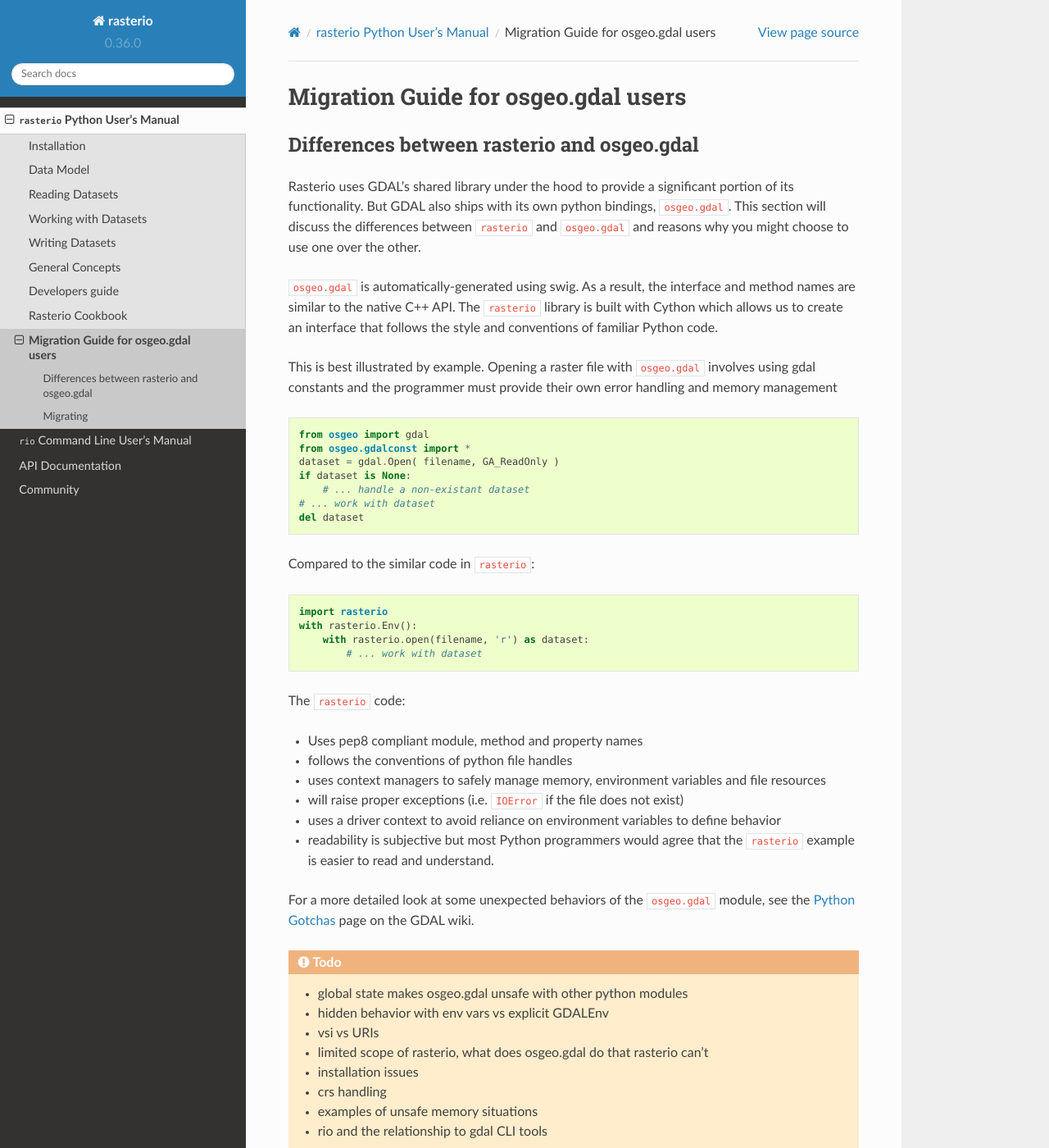
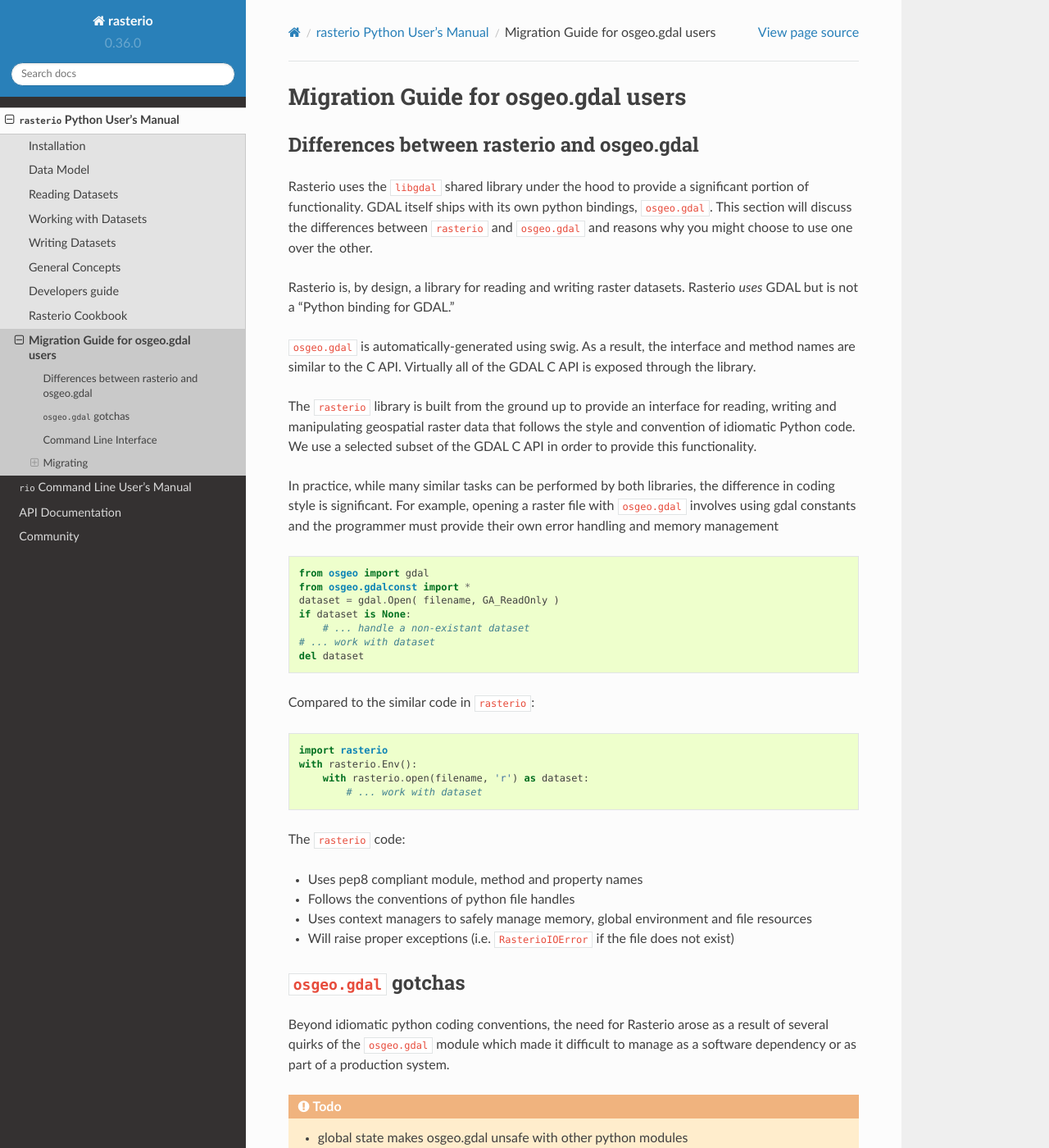
Before and after one commit to rasterio/rasterio, a Sphinx documentation site: the page built from docs/osgeo_gdal_migration.rst, in a window 1280 px wide and 1400 px high. Shown: the whole window at 82% size. Built offline with Sphinx 7.4.7 and the Read the Docs theme 2.0.0, drawn with Linux system fonts in a browser that asks for light colours; some of the changed text lies outside the part shown.

Commit message:
first part of the osgeo migration guide

```diff
--- a/docs/osgeo_gdal_migration.rst
+++ b/docs/osgeo_gdal_migration.rst
@@ -4,16 +4,26 @@ Migration Guide for osgeo.gdal users
 
 Differences between rasterio and osgeo.gdal
 ^^^^^^^^^^^^^^^^^^^^^^^^^^^^^^^^^^^^^^^^^^^
-Rasterio uses GDAL's shared library under the hood to provide a significant portion of its functionality.
-But GDAL also ships with its own python bindings, ``osgeo.gdal``.
-This section will discuss the differences between ``rasterio`` and ``osgeo.gdal`` and reasons why you might
-choose to use one over the other.
+Rasterio uses the ``libgdal`` shared library under the hood to provide a significant portion
+of functionality.  GDAL itself ships with its own python bindings, ``osgeo.gdal``.
+This section will discuss the differences between ``rasterio`` and ``osgeo.gdal``
+and reasons why you might choose to use one over the other.
+
+Rasterio is, by design, a library for reading and writing raster datasets.
+Rasterio *uses* GDAL but is not a "Python binding for GDAL."
 
 ``osgeo.gdal`` is automatically-generated using swig. As a result, the interface and method names are
-similar to the native C++ API.  The ``rasterio`` library is built with Cython which allows
-us to create an interface that follows the style and conventions of familiar Python code.
+similar to the C API. Virtually all of the GDAL C API is exposed through the library.
 
-This is best illustrated by example.  Opening a raster file with ``osgeo.gdal`` involves using gdal constants and the programmer must provide their own error handling and memory management ::
+The ``rasterio`` library is built from the ground up to provide an interface for reading,
+writing and manipulating geospatial raster data that follows the style and convention
+of idiomatic Python code.  We use a selected subset of the GDAL C API in order to
+provide this functionality.
+
+In practice, while many similar tasks can be performed by both libraries,
+the difference in coding style is significant. For example, opening a raster file
+with ``osgeo.gdal`` involves using gdal constants and the programmer must provide
+their own error handling and memory management ::
 
     from osgeo import gdal
     from osgeo.gdalconst import *
@@ -33,31 +43,160 @@ Compared to the similar code in ``rasterio``::
 The ``rasterio`` code:
 
 * Uses pep8 compliant module, method and property names
-* follows the conventions of python file handles
-* uses context managers to safely manage memory, environment variables and file resources
-* will raise proper exceptions (i.e. ``IOError`` if the file does not exist)
-* uses a driver context to avoid reliance on environment variables to define behavior
-* readability is subjective but most Python programmers would agree that the ``rasterio`` example is easier to read and understand.
+* Follows the conventions of python file handles
+* Uses context managers to safely manage memory, global environment and file resources
+* Will raise proper exceptions (i.e. ``RasterioIOError`` if the file does not exist)
 
-For a more detailed look at some unexpected behaviors of the ``osgeo.gdal`` module, see the `Python Gotchas`_ page on the GDAL wiki.
+``osgeo.gdal`` gotchas
+^^^^^^^^^^^^^^^^^^^^^^^
+
+Beyond idiomatic python coding conventions, the need for Rasterio arose as a
+result of several quirks of the ``osgeo.gdal`` module which made it difficult to manage
+as a software dependency or as part of a production system.
 
 .. todo::
 
   * global state makes osgeo.gdal unsafe with other python modules
-  * hidden behavior with env vars vs explicit GDALEnv
+  * hidden behavior with environm vars vs explicit GDALEnv
   * vsi vs URIs
-  * limited scope of rasterio, what does osgeo.gdal do that rasterio can't
-  * installation issues
-  * crs handling
+  * installation and packaging issues
   * examples of unsafe memory situations
-  * rio and the relationship to gdal CLI tools
+
+For a more detailed look at some unexpected behaviors of the ``osgeo.gdal`` module, see the `Python Gotchas`_ page on the GDAL wiki.
+
+
+Command Line Interface
+^^^^^^^^^^^^^^^^^^^^^^
+
+In addition to the python library, Rasterio also provides the ``rio`` command which
+contains several subcommands whose functionality overlaps what is provided by
+the ``gdal*`` commands
+
+.. todo::
+   * differences between similar commands
+   * what rio doesn't do
+   * what gdal* doesn't do
 
 Migrating
 ^^^^^^^^^
 
+So maybe we've convinced you to give Rasterio a try. How do you go about migrating an
+existing script or a project that uses ``osgeo.gdal`` to ``rasterio``? This section will
+walk through several common examples of ``osgeo.gdal`` code and show the equivalent
+process using ``rasterio``.
+
+
+Reading
+~~~~~~~
+We'll start with a raster dataset to work with, our trusty test fixture
+
+.. code-block:: python
+
+    >>> raster = "tests/data/RGB.byte.tif"
+
+.. image:: /img/rgb.jpg
+
+The most basic operation is reading the raster into a numpy array
+
+.. code-block:: python
+
+    >>> # osgeo.gdal
+    >>> from osgeo import gdal
+    >>> from osgeo.gdalconst import GA_ReadOnly
+    >>> g_ds = gdal.Open(raster, GA_ReadOnly)
+    >>> if not g_ds:
+    ...     raise IOError("Cannot open %r as GDAL raster" % raster)
+    >>> g_arr = g_ds.ReadAsArray()
+
+The similar operation in rasterio
+
+.. code-block:: python
+
+    >>> # rasterio
+    >>> import rasterio
+    >>> with rasterio.open(raster, 'r') as src:
+    ...     r_arr = src.read()
+
+
+The result is the same 3D ``numpy.ndarray``
+
+.. code-block:: python
+
+    >>> import numpy as np
+    >>> r_arr.shape
+    (3, 719, 791)
+    >>> assert np.array_equal(g_arr, r_arr)
+
+If we want to grab a subset of the raster, say from row 300 to 400 and column 200 to 400.
+In gdal you would express this in terms of the offset (200, 300) and size (200, 100)
+
+.. code-block:: python
+
+    >>> # osgeo.gdal
+    >>> g_arr2 = g_ds.ReadAsArray(200, 300, 200, 100)
+    >>> g_arr2.shape
+    (3, 100, 200)
+
+
+In Rasterio, we use a windows tuple which explicitly defines the start/stop row and columns
+
+
+.. code-block:: python
+
+    >>> # rasterio
+    >>> with rasterio.open(raster, 'r') as src:
+    ...     r_arr2 = src.read(window=((300, 400), (200, 400)))
+    >>> assert np.array_equal(r_arr2, g_arr2)
+
+
+Reading a single band into a 2D array follows a different pattern. In gdal, you get a
+reference to a ``RasterBand`` and use its ``ReadAsArray`` method
+
+.. code-block:: python
+
+    >>> # osgeo.gdal
+    >>> g_band1 = g_ds.GetRasterBand(1)
+    >>> g_band1_arr = g_band1.ReadAsArray()
+    >>> g_band1_arr.shape
+    (718, 791)
+
+With Rasterio, you pass the raster band index to the ``read()`` method. Note that
+both Rasterio and gdal use a 1-based index to defined bands
+
+.. code-block:: python
+
+    >>> # rasterio
+    >>> with rasterio.open(raster) as src:
+    ...     r_band1_arr = src.read(1)
+
+    >>> assert np.array_equal(r_band1_arr, g_band1_arr)
+
+
+With the gdal objects you have to manually manage the object's lifecycle
+
+.. code-block:: python
+
+    >>> # osgeo.gdal
+    >>> # clean up reference to dateset to close
+    >>> del g_band1
+    >>> del g_ds
+
+Writing
+~~~~~~~
+
+Let's take the arrays that we've read from the original dataset and write them out
+to a new GeoTIFF file.
+
 .. todo::
 
-    Practical tips and examples of porting common use cases in both python and cli.
-    Some overlap with the cookbook here, so probably best to reference it when appropriate.
+    * write a 3D array to a multiband raster
+    * write a 3D subset to a raster with proper georeferencing (affine vs transform discussion)
+    * write a 2D array to a single-band raster
 
+
+For a real-world example of a Python project making the osgeo.gdal-to-rasterio switch,
+see the pull request for the `rasterstats migration`_.
+
+
+.. _rasterstats Migration: https://github.com/perrygeo/python-rasterstats/pull/63
 .. _Python Gotchas: https://trac.osgeo.org/gdal/wiki/PythonGotchas
```
